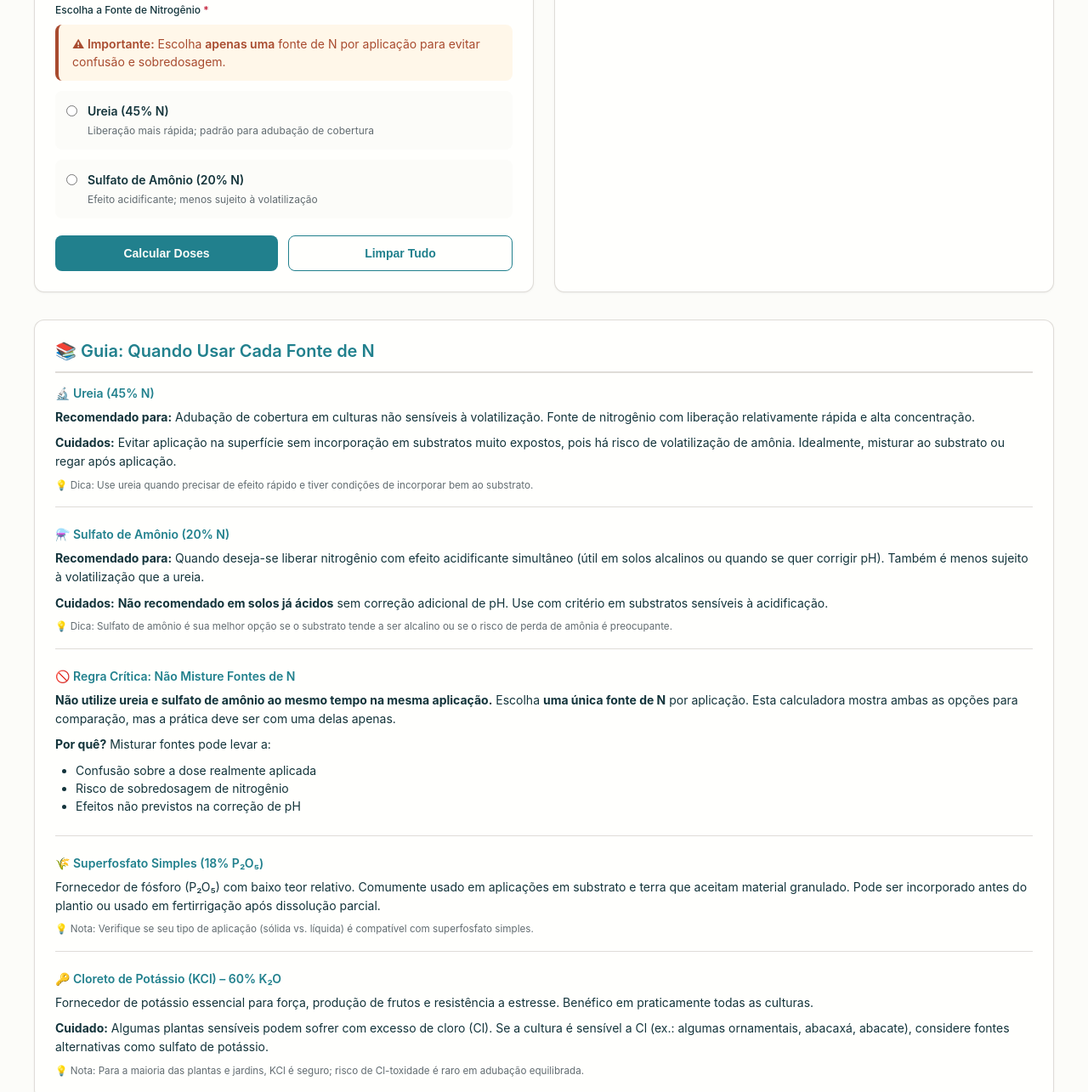
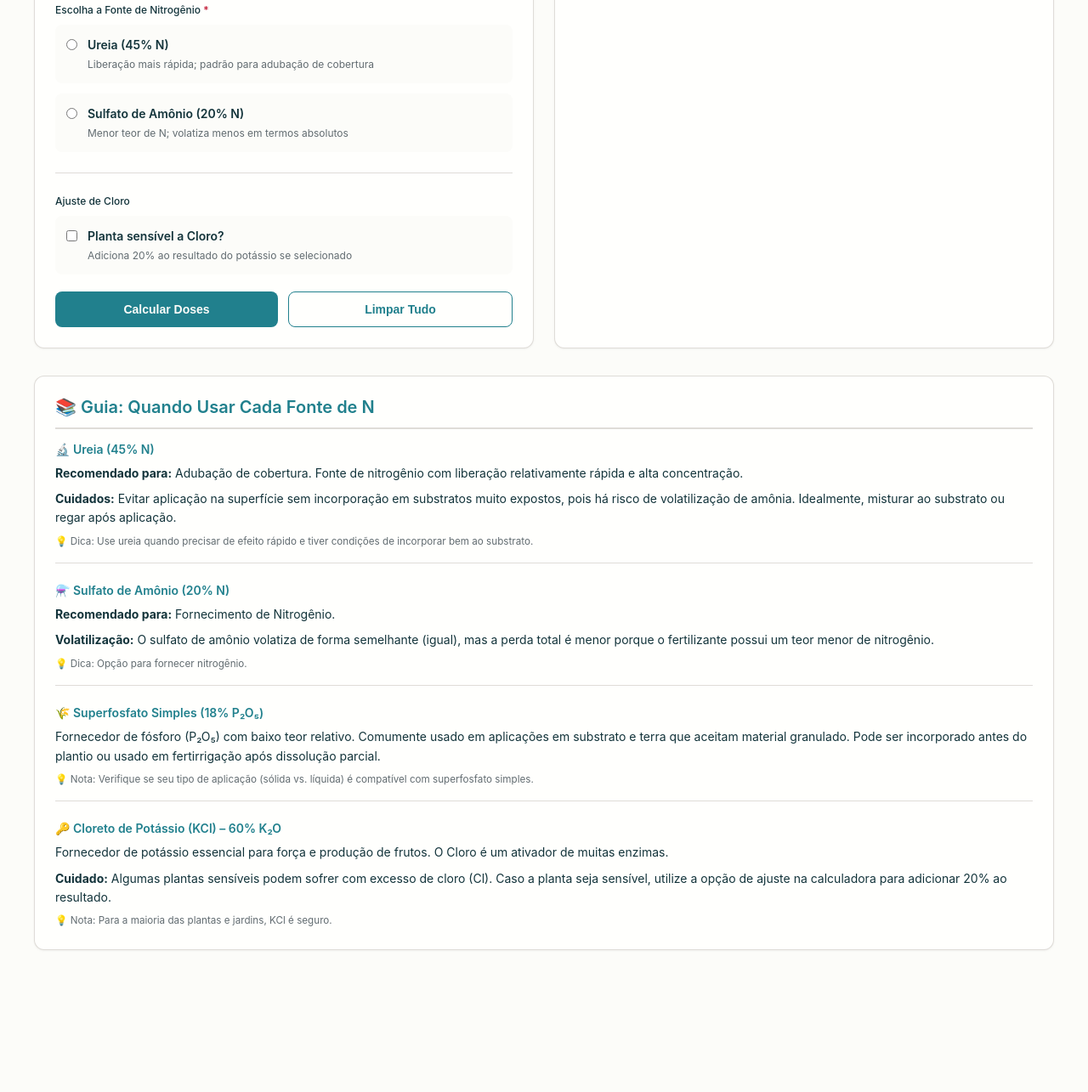
Before and after one commit to jvenascimento/Calculadora-de-Fertilizante, a plain HTML site: page index.html in a window 1280 px wide. Shown: the part 519-1804 px from the top of the page at 85% size. After the commit the page ends 1653 px from the top, so only its background shows below. Drawn offline with Linux system fonts and the light colour scheme.

Commit message:
Update index.html

```diff
--- a/index.html
+++ b/index.html
@@ -214,7 +214,7 @@
             border-color: var(--color-border);
         }
 
-        .radio-wrapper input[type="radio"] {
+        .radio-wrapper input[type="radio"], .radio-wrapper input[type="checkbox"] {
             width: auto;
             margin: var(--space-4) var(--space-12) 0 0;
             cursor: pointer;
@@ -496,7 +496,6 @@
         </header>
 
         <div class="main-grid">
-            <!-- COLUNA ESQUERDA: INPUTS -->
             <div class="card">
                 <h2>Configuração</h2>
 
@@ -518,9 +517,6 @@
 
                 <div class="form-group">
                     <label class="form-label required" for="source-n">Escolha a Fonte de Nitrogênio</label>
-                    <p class="alert alert--warning" style="margin-bottom: var(--space-12);">
-                        <strong>⚠ Importante:</strong> Escolha <strong>apenas uma</strong> fonte de N por aplicação para evitar confusão e sobredosagem.
-                    </p>
                     <div class="radio-group">
                         <label class="radio-wrapper">
                             <input type="radio" name="source-n" value="ureia" id="ureia-radio">
@@ -534,7 +530,22 @@
                             <input type="radio" name="source-n" value="sulfato-amonio" id="sulfato-radio">
                             <div class="radio-label">
                                 <strong>Sulfato de Amônio (20% N)</strong>
-                                <small>Efeito acidificante; menos sujeito à volatilização</small>
+                                <small>Menor teor de N; volatiza menos em termos absolutos</small>
+                            </div>
+                        </label>
+                    </div>
+                </div>
+
+                <div class="divider"></div>
+
+                <div class="form-group">
+                    <label class="form-label">Ajuste de Cloro</label>
+                    <div class="radio-group">
+                        <label class="radio-wrapper">
+                            <input type="checkbox" id="cloro-check">
+                            <div class="radio-label">
+                                <strong>Planta sensível a Cloro?</strong>
+                                <small>Adiciona 20% ao resultado do potássio se selecionado</small>
                             </div>
                         </label>
                     </div>
@@ -546,7 +557,6 @@
                 </div>
             </div>
 
-            <!-- COLUNA DIREITA: RESULTADOS -->
             <div class="card">
                 <h2>Resultados</h2>
 
@@ -614,33 +624,21 @@
             </div>
         </div>
 
-        <!-- SEÇÃO EDUCATIVA -->
         <div class="footer-section">
             <h2>📚 Guia: Quando Usar Cada Fonte de N</h2>
 
             <div class="education-item">
                 <h4>🔬 Ureia (45% N)</h4>
-                <p><strong>Recomendado para:</strong> Adubação de cobertura em culturas não sensíveis à volatilização. Fonte de nitrogênio com liberação relativamente rápida e alta concentração.</p>
+                <p><strong>Recomendado para:</strong> Adubação de cobertura. Fonte de nitrogênio com liberação relativamente rápida e alta concentração.</p>
                 <p><strong>Cuidados:</strong> Evitar aplicação na superfície sem incorporação em substratos muito expostos, pois há risco de volatilização de amônia. Idealmente, misturar ao substrato ou regar após aplicação.</p>
                 <small>💡 Dica: Use ureia quando precisar de efeito rápido e tiver condições de incorporar bem ao substrato.</small>
             </div>
 
             <div class="education-item">
                 <h4>⚗️ Sulfato de Amônio (20% N)</h4>
-                <p><strong>Recomendado para:</strong> Quando deseja-se liberar nitrogênio com efeito acidificante simultâneo (útil em solos alcalinos ou quando se quer corrigir pH). Também é menos sujeito à volatilização que a ureia.</p>
-                <p><strong>Cuidados:</strong> <strong>Não recomendado em solos já ácidos</strong> sem correção adicional de pH. Use com critério em substratos sensíveis à acidificação.</p>
-                <small>💡 Dica: Sulfato de amônio é sua melhor opção se o substrato tende a ser alcalino ou se o risco de perda de amônia é preocupante.</small>
-            </div>
-
-            <div class="education-item">
-                <h4>🚫 Regra Crítica: Não Misture Fontes de N</h4>
-                <p><strong>Não utilize ureia e sulfato de amônio ao mesmo tempo na mesma aplicação.</strong> Escolha <strong>uma única fonte de N</strong> por aplicação. Esta calculadora mostra ambas as opções para comparação, mas a prática deve ser com uma delas apenas.</p>
-                <p><strong>Por quê?</strong> Misturar fontes pode levar a:</p>
-                <ul style="margin: var(--space-8) 0; padding-left: var(--space-24);">
-                    <li>Confusão sobre a dose realmente aplicada</li>
-                    <li>Risco de sobredosagem de nitrogênio</li>
-                    <li>Efeitos não previstos na correção de pH</li>
-                </ul>
+                <p><strong>Recomendado para:</strong> Fornecimento de Nitrogênio.</p>
+                <p><strong>Volatilização:</strong> O sulfato de amônio volatiza de forma semelhante (igual), mas a perda total é menor porque o fertilizante possui um teor menor de nitrogênio.</p>
+                <small>💡 Dica: Opção para fornecer nitrogênio.</small>
             </div>
 
             <div class="education-item">
@@ -651,9 +649,9 @@
 
             <div class="education-item">
                 <h4>🔑 Cloreto de Potássio (KCl) – 60% K₂O</h4>
-                <p>Fornecedor de potássio essencial para força, produção de frutos e resistência a estresse. Benéfico em praticamente todas as culturas.</p>
-                <p><strong>Cuidado:</strong> Algumas plantas sensíveis podem sofrer com excesso de cloro (Cl). Se a cultura é sensível a Cl (ex.: algumas ornamentais, abacaxá, abacate), considere fontes alternativas como sulfato de potássio.</p>
-                <small>💡 Nota: Para a maioria das plantas e jardins, KCl é seguro; risco de Cl-toxidade é raro em adubação equilibrada.</small>
+                <p>Fornecedor de potássio essencial para força e produção de frutos. O Cloro é um ativador de muitas enzimas.</p>
+                <p><strong>Cuidado:</strong> Algumas plantas sensíveis podem sofrer com excesso de cloro (Cl). Caso a planta seja sensível, utilize a opção de ajuste na calculadora para adicionar 20% ao resultado.</p>
+                <small>💡 Nota: Para a maioria das plantas e jardins, KCl é seguro.</small>
             </div>
         </div>
     </div>
@@ -703,6 +701,7 @@
         const resultadoContainer = document.getElementById('resultado-container');
         const resultadoVazio = document.getElementById('resultado-vazio');
         const copyFeedback = document.getElementById('copy-feedback');
+        const cloroCheck = document.getElementById('cloro-check');
 
         // ============================================
         // INICIALIZAÇÃO: Popular dropdown de vasos
@@ -787,8 +786,15 @@
             const doseFertilizanteP = P2O5_total_g / fertilizantes.superfosfato.concentracao;
             const formulaP = `${formatarNumero(P2O5_total_g)} g ÷ ${fertilizantes.superfosfato.concentracao} = ${formatarNumero(doseFertilizanteP)} g`;
 
-            const doseFertilizanteK = K2O_total_g / fertilizantes.kcl.concentracao;
-            const formulaK = `${formatarNumero(K2O_total_g)} g ÷ ${fertilizantes.kcl.concentracao} = ${formatarNumero(doseFertilizanteK)} g`;
+            let doseFertilizanteK = K2O_total_g / fertilizantes.kcl.concentracao;
+            let formulaK = `${formatarNumero(K2O_total_g)} g ÷ ${fertilizantes.kcl.concentracao} = ${formatarNumero(doseFertilizanteK)} g`;
+
+            // AJUSTE DE CLORO (Se planta sensível, +20%)
+            if (cloroCheck.checked) {
+                const doseOriginal = doseFertilizanteK;
+                doseFertilizanteK = doseOriginal * 1.20;
+                formulaK += `\n+ 20% (Sensibilidade a Cloro): ${formatarNumero(doseOriginal)} g x 1.20 = ${formatarNumero(doseFertilizanteK)} g`;
+            }
 
             // ==========================================
             // EXIBIR RESULTADOS
@@ -914,6 +920,7 @@ Gerado em: ${new Date().toLocaleString('pt-BR')}
         function limparTudo() {
             vasoSelect.value = '';
             volumeInput.value = '';
+            cloroCheck.checked = false;
             document.querySelectorAll('input[name="source-n"]').forEach(radio => radio.checked = false);
             resultadoContainer.classList.add('hidden');
             resultadoVazio.classList.remove('hidden');
```
